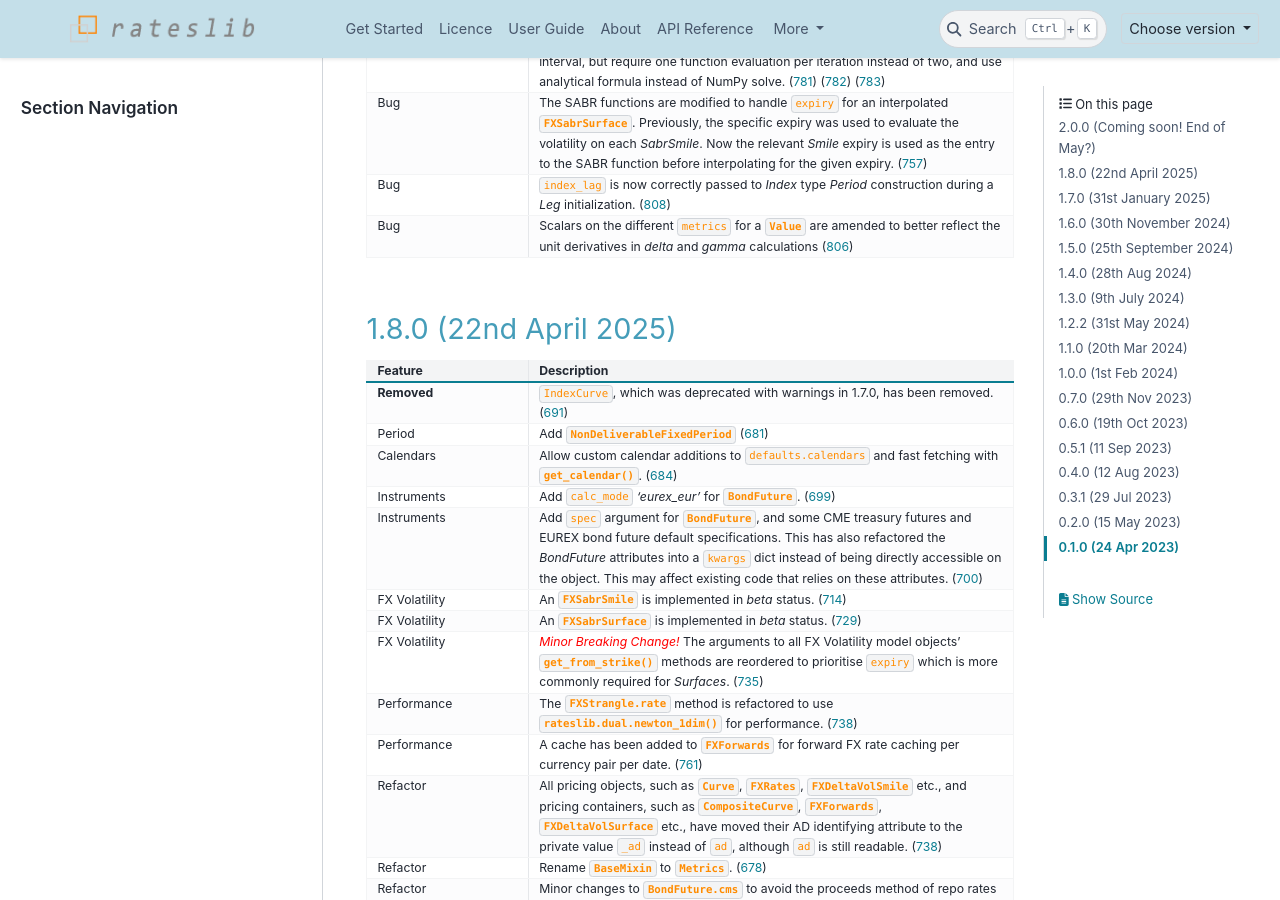
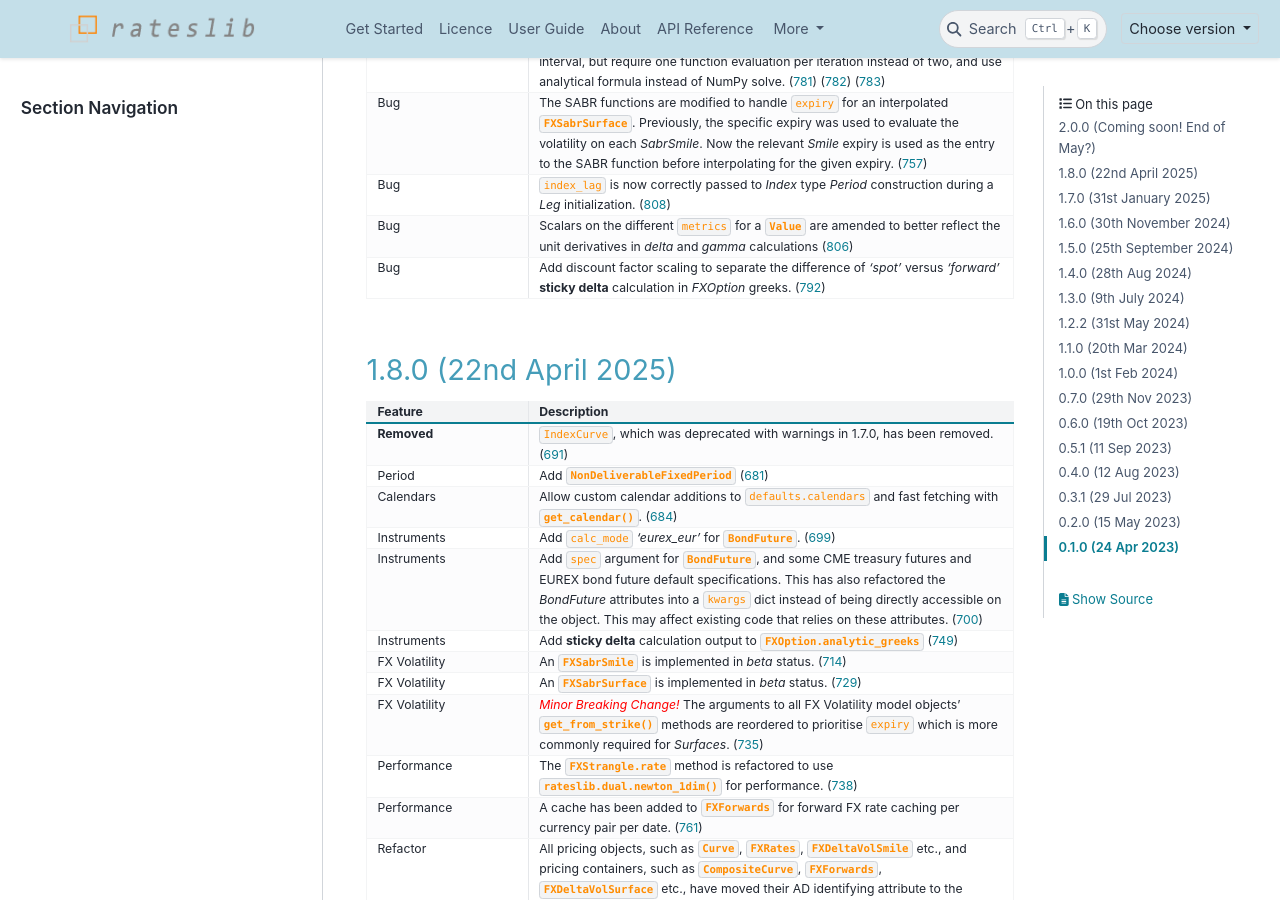
Before and after one commit to attack68/rateslib, a Sphinx documentation site: the page built from docs/source/i_whatsnew.rst, in a window 1280 px wide and 900 px high, scrolled down 1276 px. Built offline with Sphinx 7.4.7 and the PyData theme 0.15.4, drawn with Linux system fonts in a browser that asks for light colours; comment, search, counter and statistics services are not loaded.

```diff
--- a/docs/source/i_whatsnew.rst
+++ b/docs/source/i_whatsnew.rst
@@ -132,6 +132,10 @@ email contact, see `rateslib <https://rateslib.com>`_.
      - Scalars on the different ``metrics`` for a :class:`~rateslib.instruments.Value` are
        amended to better reflect the unit derivatives in *delta* and *gamma* calculations
        (`806 <https://github.com/attack68/rateslib/pull/806>`_)
+   * - Bug
+     - Add discount factor scaling to separate the difference of *'spot'* versus *'forward'*
+       **sticky delta** calculation in *FXOption* greeks.
+       (`792 <https://github.com/attack68/rateslib/pull/792>`_)
 
 1.8.0 (22nd April 2025)
 ****************************
@@ -161,6 +165,10 @@ email contact, see `rateslib <https://rateslib.com>`_.
        dict instead of being directly accessible on the object. This may affect existing code that relies on these
        attributes.
        (`700 <https://github.com/attack68/rateslib/pull/700>`_)
+   * - Instruments
+     - Add **sticky delta** calculation output to
+       :meth:`FXOption.analytic_greeks <rateslib.instruments.FXOption.analytic_greeks>`
+       (`749 <https://github.com/attack68/rateslib/pull/749>`_)
    * - FX Volatility
      - An :class:`~rateslib.fx_volatility.FXSabrSmile` is implemented in *beta* status.
        (`714 <https://github.com/attack68/rateslib/pull/714>`_)
```
